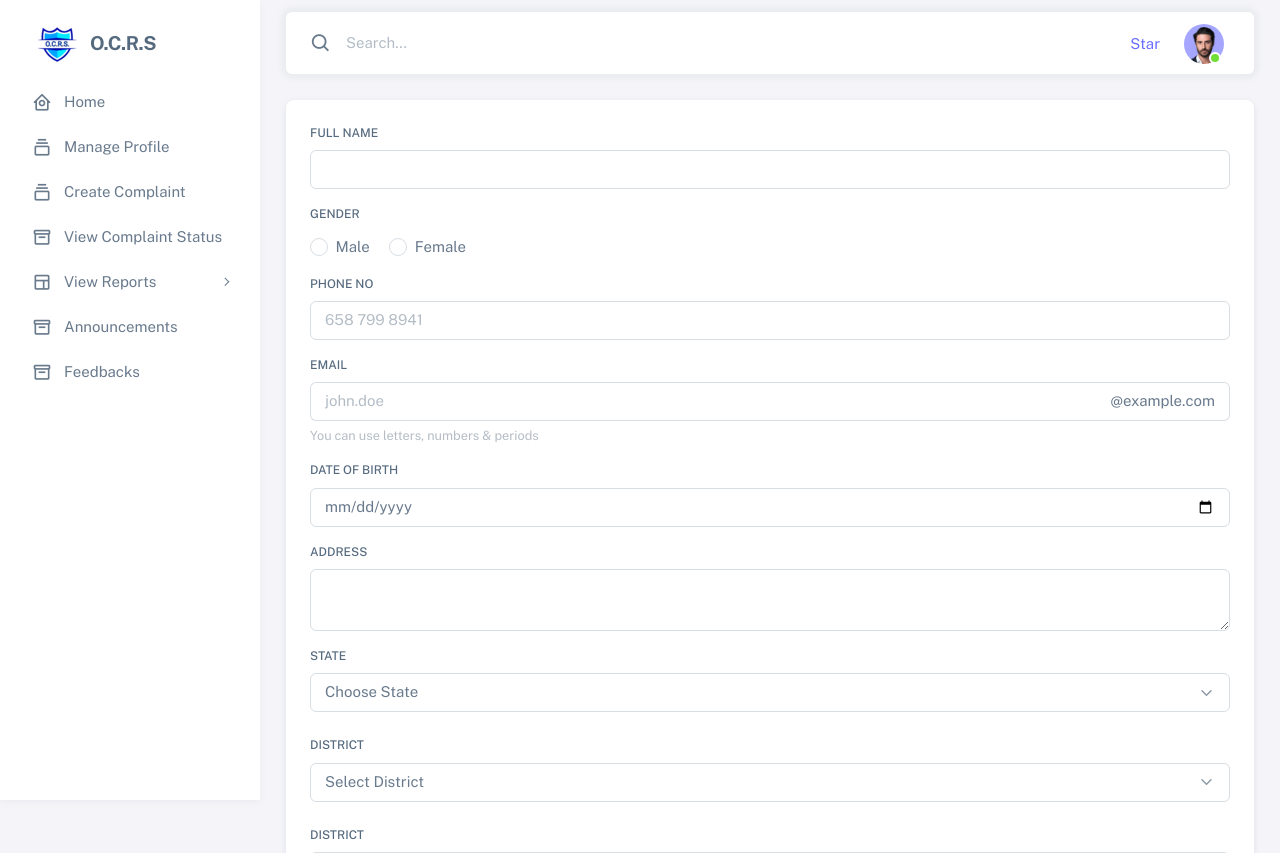
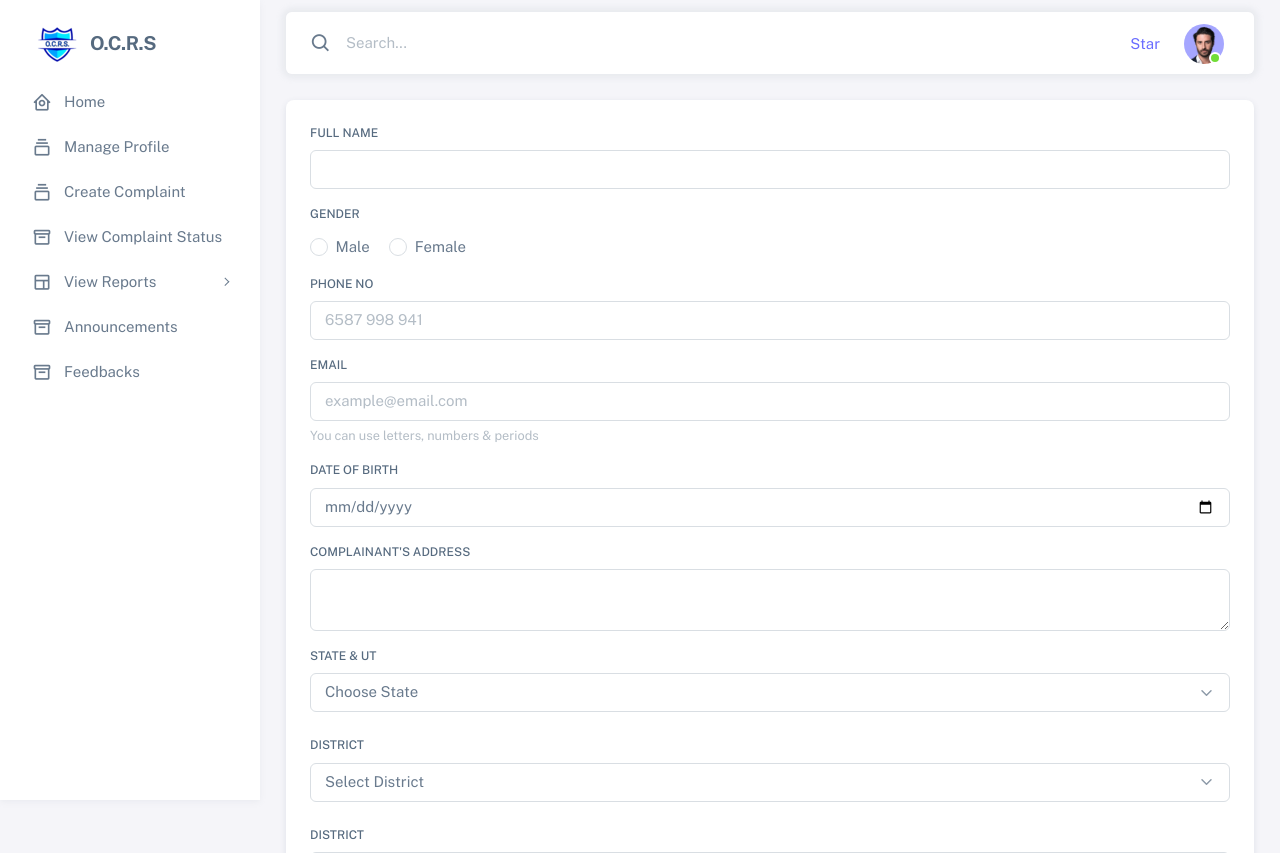
Before and after one commit to Imoleayo98/Online-Crime-Reporting-System, a Django app: page /user/create_complaint/ in a window 1280 px wide. Shown: the top 853 px of the page. Run offline with Django 4.2, Linux system fonts and the light colour scheme; data comes from the database, SQL or seed files in the repository; some libraries are stand-ins or nearby versions.

Commit message:
form modify

```diff
--- a/templates/create_complaint.html
+++ b/templates/create_complaint.html
@@ -27,14 +27,14 @@
                     <div class="mb-3">
                         <label class="form-label" for="basic-default-phone">Phone No</label>
                         <input type="text" id="basic-default-phone" class="form-control phone-mask"
-                            placeholder="658 799 8941" />
+                            placeholder="6587 998 941" />
                     </div>
                     <div class="mb-3 mt-1">
                         <label class="form-label" for="basic-default-email">Email</label>
                         <div class="input-group input-group-merge">
-                            <input type="text" id="basic-default-email" class="form-control" placeholder="john.doe"
+                            <input type="text" id="basic-default-email" class="form-control" placeholder="example@email.com"
                                 aria-label="john.doe" aria-describedby="basic-default-email2" />
-                            <span class="input-group-text" id="basic-default-email2">@example.com</span>
+                            <!-- <span class="input-group-text" id="basic-default-email2">@example.com</span> -->
                         </div>
                         <div class="form-text">You can use letters, numbers & periods</div>
                     </div>
@@ -45,12 +45,12 @@
                     </div>
 
                     <div class="mb-3">
-                        <label class="form-label" for="basic-default-message">Address</label>
+                        <label class="form-label" for="basic-default-message">Complainant's Address</label>
                         <textarea id="basic-default-message" class="form-control" placeholder=""></textarea>
                     </div>
 
                     <div class="mb-4">
-                        <label for="exampleFormControlSelect1" class="form-label">State</label>
+                        <label for="exampleFormControlSelect1" class="form-label">State & UT</label>
                         <select class="form-select" id="complainant_state" name="complainant_state" aria-label="State">
                             <option selected>Choose State</option>
                             {% for state in states %}
```
